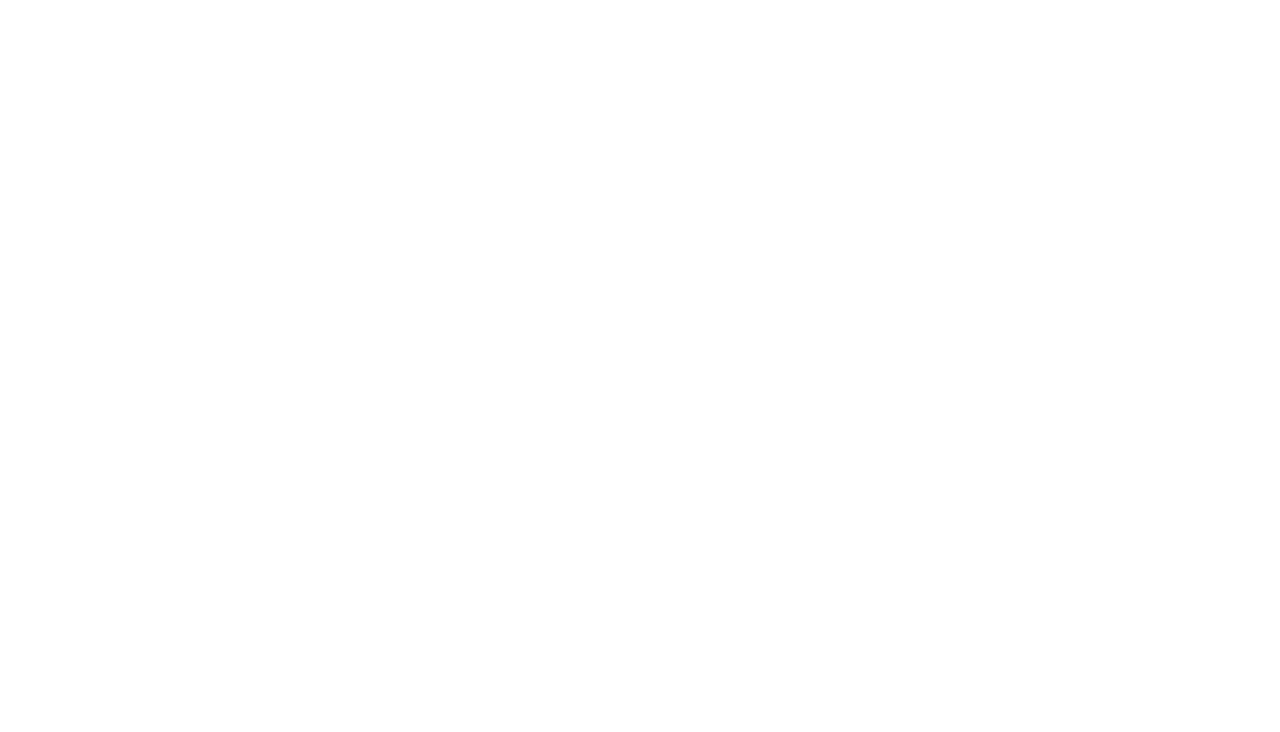
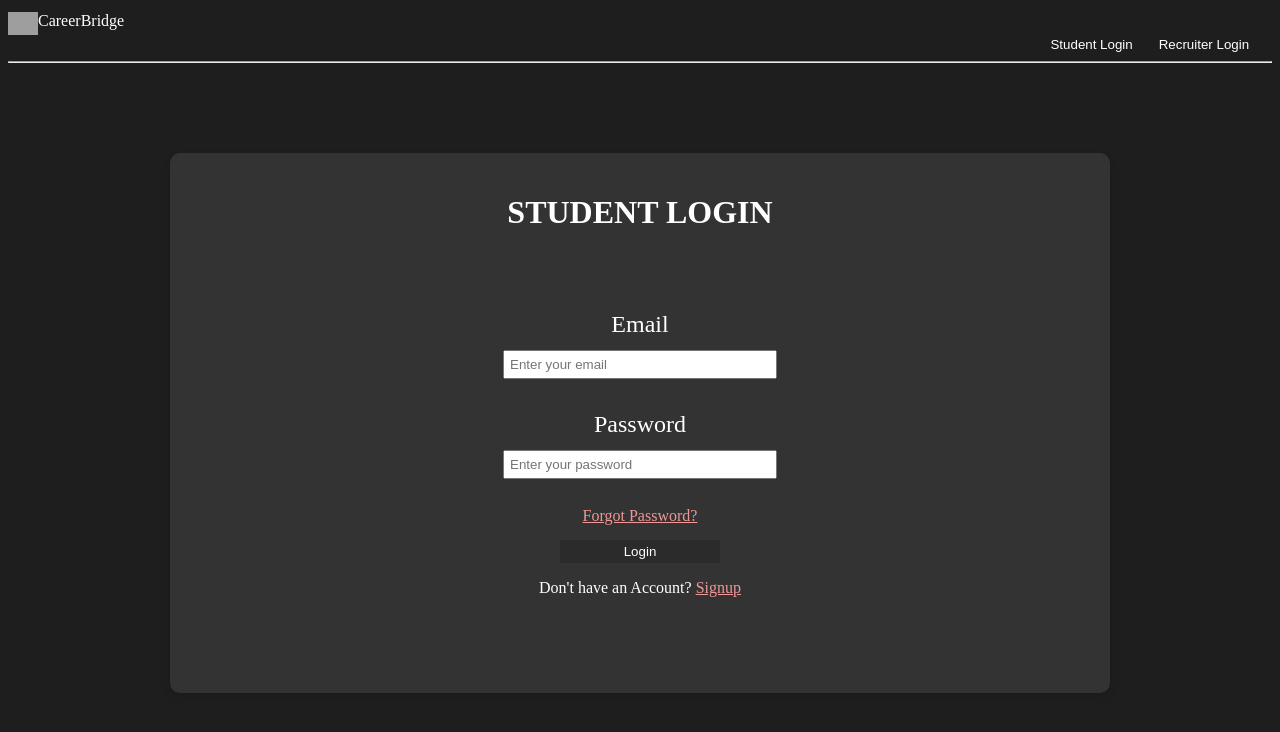
Before and after one commit to Kaushikdsai/CareerHub, a React (Vite) app in the folder career-bridge/: page /student-login in a window 1280 px wide. Before the commit this address had no page. Shown: the top 732 px of the page. Built offline with nearby package versions, Linux system fonts and the light colour scheme; grey boxes are pictures that could not be loaded.

Commit message:
stud-register

```diff
--- a/career-bridge/src/App.jsx
+++ b/career-bridge/src/App.jsx
@@ -1,19 +1,21 @@
-import './App.css'
-import {Route, Routes} from 'react-router-dom'
-import { Home } from './pages/Home'
-import { ApplyJob } from './pages/ApplyJob'
-import { Applications } from './pages/Applications'
+import './App.css';
+import { Route, Routes } from 'react-router-dom';
+import { Home } from './pages/Home';
+import { StudentLogin } from './pages/StudentLogin';
+import { RecruiterLogin } from './pages/RecruiterLogin';
+import { StudentRegister } from './pages/StudentRegister';
 
-function App(){
+function App() {
   return (
     <div>
       <Routes>
-        <Route path='/' element={<Home />}></Route>
-        <Route path='/apply-job/:id' element={<ApplyJob />}></Route>
-        <Route path='/applications' element={<Applications />}></Route>
+        <Route path="/" element={<Home />} />
+        <Route path="/student-login" element={<StudentLogin />} />
+        <Route path="/student-register" element={<StudentRegister />} />
+        <Route path="/recruiter-login" element={<RecruiterLogin />} />
       </Routes>
     </div>
-  )
+  );
 }
 
-export default App
+export default App;
--- a/career-bridge/src/components/Navbar.jsx
+++ b/career-bridge/src/components/Navbar.jsx
@@ -1,5 +1,7 @@
 import React from 'react';
+
 import '../styles/navbar.css';
+import { Link } from 'react-router-dom';
 
 const Navbar = () => {
   return (
@@ -7,11 +9,15 @@ const Navbar = () => {
       <div className="navbar-container">
         <div className='navbar-left'>
           <img src="src/assets/logo" className="navbar-logo" />
-          <p>CareerBridge</p>
+          <p className='site-title'>CareerBridge</p>
         </div>
         <div className="navbar-right">
-          <button className="student-login">Student Login</button>
-          <button className="recruiter-login">Recruiter Login</button>
+          <Link to="/student-login">
+            <button className="student-login">Student Login</button>
+          </Link>
+          <Link to="/recruiter-login">
+            <button className="recruiter-login">Recruiter Login</button>
+          </Link>
         </div>
         <hr></hr>
       </div>
--- /dev/null
+++ b/career-bridge/src/pages/RecruiterLogin.jsx
@@ -0,0 +1,69 @@
+import React, { useState } from 'react'
+import Navbar from '../components/Navbar';
+
+export const RecruiterLogin = () => {
+    const [email,setEmail]=useState('');
+    const [password,setPassword]=useState('');
+    const [messages,setMessages]=useState([]);
+
+    const handleSubmit = () => {
+        if(!email || !password){
+            setMessages(['Email and password are required!']);
+        }
+        else{
+            setMessages(['Login successful!']);
+        }
+    }
+
+    return(
+        <>
+            <Navbar />
+            <div className="main">
+            <form method="POST" onSubmit={handleSubmit}>
+                <h1>RECRUITER LOGIN</h1>
+                <div className="details">
+                <div className="email-details">
+                    <label htmlFor="email">Email</label>
+                    <br />
+                    <input
+                    id="email"
+                    name="email"
+                    placeholder="Enter your email"
+                    type="email"
+                    value={email}
+                    onChange={(e) => setEmail(e.target.value)}
+                    />
+                </div>
+                <div className="password-details">
+                    <label htmlFor="password">Password</label>
+                    <br />
+                    <input
+                    id="password"
+                    name="password"
+                    placeholder="Enter your password"
+                    type="password"
+                    value={password}
+                    onChange={(e) => setPassword(e.target.value)}
+                    />
+                </div>
+                {messages.length>0 && (
+                    <ul className="msg-li">
+                    {messages.map((message, index) => (
+                        <li key={index} style={{ color: 'red' }}>
+                        {message}
+                        </li>
+                    ))}
+                    </ul>
+                )}
+                <a href="forgot-password" className="a1">Forgot Password?</a>
+                <br />
+                <button className='login-btn' type="submit">Login</button>
+                <p className='no-account'>
+                    Don't have an Account? <a href="register/" className="a1">Signup</a>
+                </p>
+                </div>
+            </form>
+            </div>
+        </>
+    )
+}
--- /dev/null
+++ b/career-bridge/src/pages/StudentLogin.jsx
@@ -0,0 +1,76 @@
+import React, { useState } from 'react';
+import Navbar from '../components/Navbar';
+import '../styles/StudentLogin.css';
+import { Link } from 'react-router-dom';
+
+export const StudentLogin = () => {
+  const [email, setEmail] = useState('');
+  const [password, setPassword] = useState('');
+  const [messages, setMessages] = useState([]);
+
+  const handleSubmit = (e) => {
+    e.preventDefault();
+    if (!email || !password) {
+      setMessages(['Email and password are required!']);
+    } else {
+      setMessages(['Login successful!']);
+    }
+  };
+
+  return (
+    <>
+      <Navbar />
+      <div className="main">
+        <form method="POST" onSubmit={handleSubmit}>
+          <h1>STUDENT LOGIN</h1>
+          <div className="details">
+            <div className="email-details">
+              <label htmlFor="email">Email</label>
+              <br />
+              <input
+                id="email"
+                name="email"
+                placeholder="Enter your email"
+                type="email"
+                value={email}
+                onChange={(e) => setEmail(e.target.value)}
+              />
+            </div>
+            <div className="password-details">
+              <label htmlFor="password">Password</label>
+              <br />
+              <input
+                id="password"
+                name="password"
+                placeholder="Enter your password"
+                type="password"
+                value={password}
+                onChange={(e) => setPassword(e.target.value)}
+              />
+            </div>
+            {messages.length > 0 && (
+              <ul className="msg-li">
+                {messages.map((message, index) => (
+                  <li key={index} style={{ color: 'red' }}>
+                    {message}
+                  </li>
+                ))}
+              </ul>
+            )}
+            <a href="forgot-password" className="a1">Forgot Password?</a>
+            <br />
+            <button className="login-btn" type="submit">
+              Login
+            </button>
+            <p className="no-account">
+              Don't have an Account?{' '}
+              <Link to="/student-register" className="a1">
+                Signup
+              </Link>
+            </p>
+          </div>
+        </form>
+      </div>
+    </>
+  );
+};
--- /dev/null
+++ b/career-bridge/src/pages/StudentRegister.jsx
@@ -0,0 +1,97 @@
+import React, { useState } from 'react';
+import Navbar from '../components/Navbar';
+import '../styles/StudentRegister.css';
+
+export const StudentRegister = () => {
+  const [name, setName]=useState('');
+  const [email, setEmail]=useState('');
+  const [password, setPassword]=useState('');
+  const [confirmPassword, setConfirmPassword]=useState('');
+  const [messages, setMessages]=useState([]);
+
+  const handleSubmit = (e) => {
+    e.preventDefault();
+    const errors = [];
+    if(!name) errors.push('Name is required!');
+    if(!email) errors.push('Email is required!');
+    if(!password) errors.push('Password is required!');
+    if(password !== confirmPassword) errors.push('Passwords do not match!');
+    setMessages(errors);
+
+    if(errors.length===0){
+        setMessages(['Registration Successful!']);
+    }
+  };
+
+  return (
+    <>
+        <Navbar />
+        <div className="main">
+            <form method="POST" onSubmit={handleSubmit}>
+            <h1>STUDENT REGISTER</h1>
+            <div className="details">
+                <div className="form-group">
+                <label htmlFor="name">Name</label>
+                <br />
+                <input
+                    id="name"
+                    name="name"
+                    placeholder="Enter your Name"
+                    value={name}
+                    onChange={(e) => setName(e.target.value)}
+                />
+                </div>
+                <div className="form-group">
+                <label htmlFor="email">Email</label>
+                <br />
+                <input
+                    id="email"
+                    name="email"
+                    placeholder="Enter your email"
+                    type="email"
+                    value={email}
+                    onChange={(e) => setEmail(e.target.value)}
+                />
+                </div>
+                <div className="form-group">
+                <label htmlFor="password1">Create a password</label>
+                <br />
+                <input
+                    id="password1"
+                    name="password"
+                    placeholder="Enter your password"
+                    type="password"
+                    value={password}
+                    onChange={(e) => setPassword(e.target.value)}
+                />
+                </div>
+                <div className="form-group">
+                <label htmlFor="password2">Confirm your password</label>
+                <br />
+                <input
+                    id="password2"
+                    name="confirm_password"
+                    placeholder="Confirm your password"
+                    type="password"
+                    value={confirmPassword}
+                    onChange={(e) => setConfirmPassword(e.target.value)}
+                />
+                </div>
+                {messages.length > 0 && (
+                <ul className="msg-li">
+                    {messages.map((message, index) => (
+                    <li key={index} style={{ color: 'red' }}>
+                        {message}
+                    </li>
+                    ))}
+                </ul>
+                )}
+                <button className="register-btn" type="submit">
+                Register
+                </button>
+            </div>
+            </form>
+        </div>
+    </>
+  );
+};
--- a/career-bridge/src/styles/Navbar.css
+++ b/career-bridge/src/styles/Navbar.css
@@ -1,10 +1,11 @@
 body{
-    background-color: white;
+    background-color: rgb(30, 30, 30);
 }
 .navbar-logo{
     width: 30px;
 }
-p{
+.site-title{
+    color: white;
     margin: 0;
 }
 .navbar-left{
@@ -19,15 +20,16 @@ p{
     .student-login{
         margin-right: 14px;
     }
-    button{
-        background-color: white;
+    .student-login, .recruiter-login{
+        background-color: rgb(30, 30, 30);
+        color: white;
         border: none;
         cursor: pointer;
     }
-    button:hover{
-        color: #007bff;
+    .student-login:hover{
+        color: red;
+    }
+    .recruiter-login:hover{
+        color: red;
     }
 }
-hr{
-    background-color: #007bff;
-}
--- /dev/null
+++ b/career-bridge/src/styles/StudentLogin.css
@@ -0,0 +1,55 @@
+.main{
+    margin-top: 90px;
+    padding: 20px;
+    height: 430px;
+    color: white;
+    text-align: center;
+    align-items: center;
+    justify-content: center;
+    margin-left: auto;
+    margin-right: auto;
+    border-radius: 10px;
+    background-color: #333333;
+    width: 900px;
+    box-shadow: 0 4px 8px rgba(0, 0, 0, 0.1);
+}
+
+h1{
+    margin-bottom: 80px;
+}
+.password-details{
+    margin-top: 20px;
+    margin-bottom: 16px;
+}
+label{
+    font-size: 24px;
+}
+input{
+    width: 260px;
+    margin-top: 12px;
+    padding: 5px;
+}
+.login-btn,.a1{
+    color: rgb(240, 151, 151);
+    margin-top: 20px;
+}
+.login-btn{
+    width: 160px;
+    margin-top: 15px;
+    cursor: pointer;
+    padding: 4px;
+    background-color: rgb(43, 43, 43);
+    color: white;
+    border: none;
+    color: rgb(255, 255, 255);
+}
+.login-btn:hover{
+    background-color: white;
+    color: rgb(43, 43, 43);
+}
+.msg-li{
+    margin: 10px 0 0 0;
+    list-style: none;
+    padding: 0;
+    margin: 0;
+}
--- /dev/null
+++ b/career-bridge/src/styles/StudentRegister.css
@@ -0,0 +1,26 @@
+input{
+    margin-bottom: 12px;
+}
+.main{
+    height: 500px;
+}
+.register-btn{
+    width: 160px;
+    margin-top: 15px;
+    cursor: pointer;
+    padding: 4px;
+    background-color: rgb(43, 43, 43);
+    color: white;
+    border: none;
+    color: rgb(255, 255, 255);
+}
+.register-btn:hover{
+    background-color: white;
+    color: rgb(43, 43, 43);
+}
+.msg-li{
+    margin: 10px 0 0 0;
+    list-style: none;
+    padding: 0;
+    margin: 0;
+}
```
Also changed, not shown: career-bridge/src/styles/Hero.css (+4 -3 lines).
